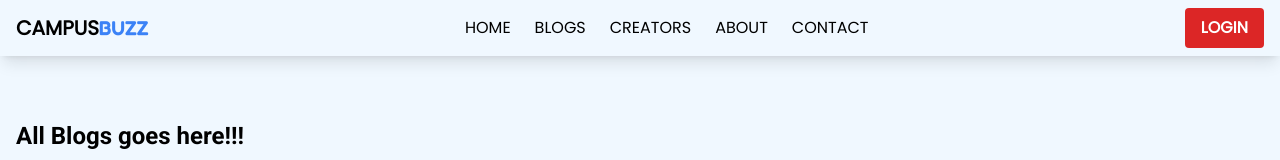
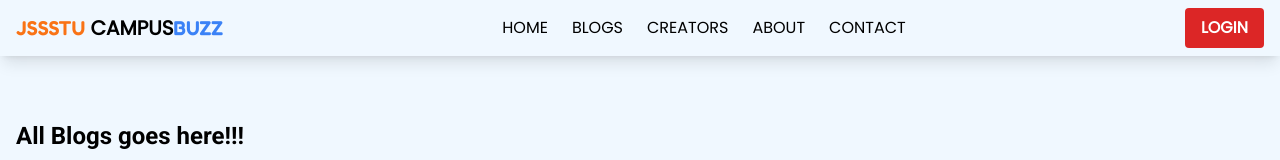
Before and after one commit to prakhar8113/campusbuzz_client, a React (Vite) app: page /blogs in a window 1280 px wide. Shown: the top 160 px of the page. Built offline with nearby package versions, Linux system fonts and the light colour scheme; no server answers; sample sign-in values are in the browser's storage.

Commit message:
small fix

```diff
--- a/index.html
+++ b/index.html
@@ -4,7 +4,7 @@
     <meta charset="UTF-8" />
   <link rel="icon" type="image/svg+xml" href="/vite.svg" />
     <meta name="viewport" content="width=device-width, initial-scale=1.0" />
-    <title>CampusBUZZ</title>
+    <title>SJCE'sCampusBUZZ</title>
   </head>
   <body>
     <div id="root"></div>
--- a/src/components/Navbar.jsx
+++ b/src/components/Navbar.jsx
@@ -34,9 +34,14 @@ function Navbar() {
     <>
       <nav className=" shadow-lg px-4 py-2">
         <div className="flex items-center justify-between container mx-auto">
+          {/* <div className="font-semibold text-xl">
+            CAMPUS<span className="text-blue-500">BUZZ</span>
+          </div> */}
           <div className="font-semibold text-xl">
-            CAMPUS<span className="text-blue-500">BUZZ</span>
+            <span className="text-orange-500">JSSSTU</span> CAMPUS
+            <span className="text-blue-500">BUZZ</span>
           </div>
+
           {/* Desktop */}
           <div className=" mx-6">
             <ul className="hidden md:flex space-x-6">
```
